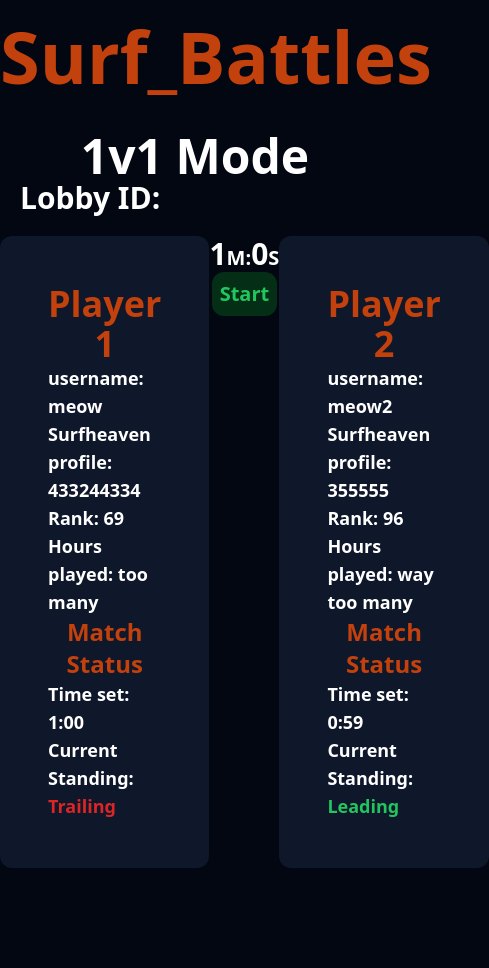
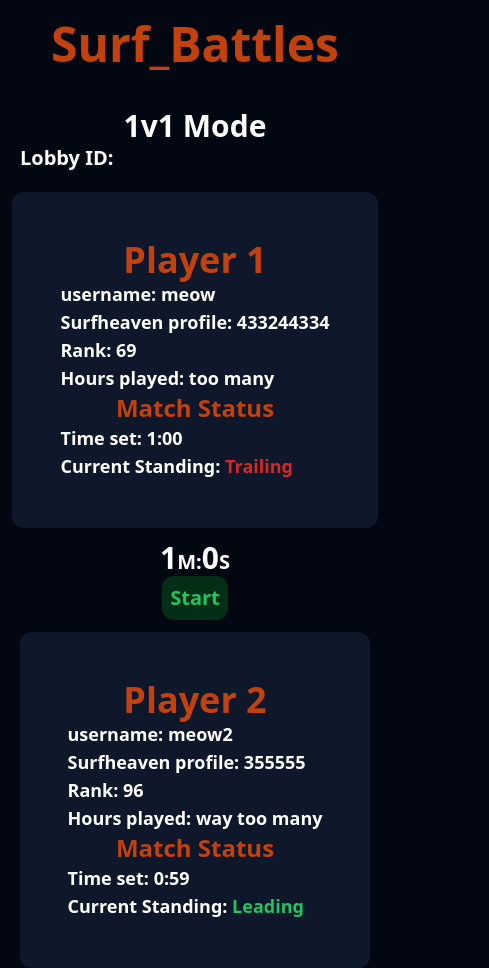
Before and after one commit to sKzAy/surf_battles, a Next.js app: page /1v1 in a window 390 px wide. Shown: the whole page, 489 px wide, since content can reach past the window. Before the commit the page ends 868 px from the top, so only its background shows below. Built offline with nearby package versions, Linux system fonts and the light colour scheme.

Commit message:
mobile changes

```diff
--- a/app/1v1/page.js
+++ b/app/1v1/page.js
@@ -9,15 +9,15 @@ const page = () => {
   return (
     <>
 
-        <Link href="/"><h1 data-aos="fade-down" className='text-orange-700 text-7xl text-center pt-5 font-bold'>Surf_Battles</h1></Link>
+        <Link href="/"><h1 data-aos="fade-down" className='text-orange-700 text-7xl text-center pt-5 font-bold max-md:text-5xl'>Surf_Battles</h1></Link>
         <div data-aos="fade-up" className="page ">
-        <div className='text-white text-5xl mt-10 text-center font-bold'>
+        <div className='text-white text-5xl mt-10 text-center font-bold max-md:text-3xl'>
           <p>1v1 Mode</p>
-          <p className='text-3xl text-left pl-5'>Lobby ID:</p>
+          <p className='text-3xl text-left pl-5 max-md:text-xl'>Lobby ID:</p>
         </div>
-        <div className="players flex text-center align-middle justify-evenly mt-5">
+        <div className="players flex text-center align-middle justify-evenly mt-5 max-md:flex-col max-md:mx-auto">
           <div data-aos="fade-up" className="p1">
-            <div className="box w-fit h-fit p-12 bg-slate-900 border-none rounded-xl">
+            <div className="box w-fit h-fit p-12 bg-slate-900 border-none rounded-xl  max-md:mx-auto">
               <h1 className='text-orange-700 font-bold text-4xl text-center'>Player 1</h1>
               <div className="info">
                 <p className='text-white text-lg font-bold text-left'>username: meow</p>
@@ -33,11 +33,11 @@ const page = () => {
               </div>
             </div>
           </div>
-          <div data-aos="fade-up">
+          <div className='max-md:m-3' data-aos="fade-up">
             <Timer/>
           </div>
           <div data-aos="fade-up" className="p2">
-            <div className="box w-fit h-fit p-12 bg-slate-900 border-none rounded-xl">
+            <div className="box w-fit h-fit p-12 bg-slate-900 border-none rounded-xl max-md:mx-auto">
               <h1 className='text-orange-700 font-bold text-4xl text-center'>Player 2</h1>
               <div className="info">
                 <p className='text-white text-lg font-bold text-left'>username: meow2</p>
--- a/app/create/page.js
+++ b/app/create/page.js
@@ -176,7 +176,7 @@ const page = () => {
     }
   return (
     <>
-   <Link href="/"><h1 data-aos="fade-down" className='text-orange-700 text-7xl text-center pt-5 font-bold'>Surf_Battles</h1></Link>
+   <Link href="/"><h1 data-aos="fade-down" className='text-orange-700 text-7xl text-center pt-5 font-bold max-md:text-5xl'>Surf_Battles</h1></Link>
       <div data-aos="fade-up" className='text-center mt-5 bg-slate-800 h-fit w-fit p-6 mx-auto border-none rounded-2xl'>
       <form onSubmit={formEnter} action="" method="post">
         <div>
@@ -189,13 +189,13 @@ const page = () => {
         required
         type="text"
         placeholder = "eg: 921269561"
-        className='w-[20vw] p-1 rounded-xl mt-1'
+        className='w-[20vw] p-1 rounded-xl mt-1 max-md:w-[65vw]'
         key="steamid"
         />
          <p ref={SteamErrorRef} className='opacity-0 w-fit mx-auto text-red-500 font-bold text-sm underline'>
         Invalid Steam ID3!
         </p>
-        <p className='text-white text-sm w-[25vw] mx-auto'>The numbers at the end of your surfheaven profile link is your steam ID3, for example in this profile: https://surfheaven.eu/player/921269561
+        <p className='text-white text-sm w-[25vw] mx-auto max-md:w-[60vw]'>The numbers at the end of your surfheaven profile link is your steam ID3, for example in this profile: https://surfheaven.eu/player/921269561
             the &apos;921269561&apos; part is the steam ID3 </p>
         </div>
         <div className='mt-1'>
@@ -206,7 +206,7 @@ const page = () => {
         type="text"
         key = "duration"
         placeholder='Time in minutes -> Min 5,Max 60'
-        className='w-[20vw] p-1 rounded-xl mt-1'
+        className='w-[20vw] p-1 rounded-xl mt-1 max-md:w-[65vw]'
         />
         <p ref={DurationErrorRef} className='opacity-0 w-fit mx-auto text-red-500 font-bold text-sm underline'>
         Invalid time, enter an integer between 5 and 60!
@@ -220,7 +220,7 @@ const page = () => {
         type="text"
         key = "map"
         placeholder='eg: surf_corruption'
-        className='w-[20vw] p-1 rounded-xl mt-1'
+        className='w-[20vw] p-1 rounded-xl mt-1 max-md:w-[65vw]'
         />
         <p ref={MapErrorRef} className='opacity-0 w-fit mx-auto text-red-500 font-bold text-sm underline'>
         Invalid map name!
--- a/app/join/page.js
+++ b/app/join/page.js
@@ -53,7 +53,7 @@ const page = () => {
     }
   return (
     <>
-      <Link href="/"><h1 data-aos="fade-down" className='text-orange-700 text-7xl text-center pt-5 font-bold'>Surf_Battles</h1></Link>
+      <Link href="/"><h1 data-aos="fade-down" className='text-orange-700 text-7xl text-center pt-5 font-bold max-md:text-5xl'>Surf_Battles</h1></Link>
       <div data-aos="fade-up" className='text-center mt-5 bg-slate-800 h-fit w-fit p-8 mx-auto border-none rounded-2xl'>
       <form action="" method="post">
         <div>
@@ -63,13 +63,13 @@ const page = () => {
         required
         type="text"
         placeholder = "eg: 921269561"
-        className='w-[20vw] p-1 rounded-xl mt-1'
+        className='w-[20vw] p-1 rounded-xl mt-1 max-md:w-[65vw]'
         key="steamid"
         />
         <p ref={SteamErrorRef} className='opacity-0 w-fit mx-auto text-red-500 font-bold text-sm underline'>
         Invalid Steam ID3!
         </p>
-        <p className='text-white text-sm w-[25vw] mx-auto'>The numbers at the end of your surfheaven profile link is your steam ID3, for example in this profile: https://surfheaven.eu/player/921269561
+        <p className='text-white text-sm w-[25vw] mx-auto max-md:w-[60vw]'>The numbers at the end of your surfheaven profile link is your steam ID3, for example in this profile: https://surfheaven.eu/player/921269561
             the &apos;921269561&apos; part is the steam id 3 </p>
         </div>
         <div>
@@ -79,7 +79,7 @@ const page = () => {
         required
         type="text"
         placeholder = "idk rn"
-        className='w-[20vw] p-1 rounded-xl mt-1'
+        className='w-[20vw] p-1 rounded-xl mt-1 max-md:w-[65vw]'
         key="lobbycode"
         />
         </div>
--- a/app/team/page.js
+++ b/app/team/page.js
@@ -10,15 +10,15 @@ const page = () => {
    return (
     <>
 
-          <Link href="/"><h1 data-aos="fade-down" className='text-orange-700 text-7xl text-center pt-5 font-bold'>Surf_Battles</h1></Link>
+          <Link href="/"><h1 data-aos="fade-down" className='text-orange-700 text-7xl text-center pt-5 font-bold max-md:text-5xl'>Surf_Battles</h1></Link>
         <div data-aos="fade-up" className="page">
-        <div className='text-white text-5xl mt-8 text-center font-bold'>
+        <div className='text-white text-5xl mt-8 text-center font-bold max-md:text-3xl'>
           <p>Team Mode</p>
-          <p className='text-3xl text-left pl-5'>Lobby ID:</p>
+          <p className='text-3xl text-left pl-5 max-md:text-xl'>Lobby ID:</p>
         </div>
-        <div className="players flex text-center align-middle justify-evenly mt-5">
+        <div className="players flex text-center align-middle justify-evenly mt-5 max-md:flex-col">
           <div className="team1">
-            <div className="box w-fit h-fit p-10 bg-slate-900 border-none rounded-xl pb-4">
+            <div className="box w-fit h-fit p-10 bg-slate-900 border-none rounded-xl pb-4 max-md:mx-auto max-md:p-6">
               <h1 className='text-orange-700 font-bold text-4xl text-center'>Team 1</h1>
               <div className="player1">
                 <p className='text-2xl font-bold text-orange-700 text-left'>Player 1</p>
@@ -41,11 +41,11 @@ const page = () => {
               </div>
             </div>
           </div>
-          <div>
+          <div className='m-3'>
             <Timer/>
           </div>
           <div className="team2">
-            <div className="box w-fit h-fit p-10 bg-slate-900 border-none rounded-xl pb-4">
+            <div className="box w-fit h-fit p-10 bg-slate-900 border-none rounded-xl pb-4 max-md:p-6 max-md:mx-auto">
               <h1 className='text-orange-700 font-bold text-4xl text-center'>Team 2</h1>
               <div className="Player1">
                 <p className='text-2xl font-bold text-orange-700 text-left'>Player 1</p>
--- a/components/Landing.js
+++ b/components/Landing.js
@@ -5,13 +5,13 @@ import Link from 'next/link'
 const Landing = () => {
   return (
     <>
-        <Link href="/"><h1 data-aos="fade-down" className='text-orange-700 text-7xl text-center pt-5 font-bold'>Surf_Battles</h1></Link>
-        <div data-aos="fade-up" className='text-white text-5xl text-center mt-10 font-bold'>
+        <Link href="/"><h1 data-aos="fade-down" className='text-orange-700 text-7xl text-center pt-5 font-bold max-md:text-5xl'>Surf_Battles</h1></Link>
+        <div data-aos="fade-up" className='text-white text-5xl text-center mt-10 font-bold max-md:text-3xl'>
             Choose:
         </div>
         <div data-aos="fade-up" className='flex flex-col text-center gap-2 mt-10'>
-            <Link href="/create"><button className='text-orange-700 text-3xl font-semibold rounded-xl p-2 text-center hover:transition-transform transition-transform hover:border-orange-700 hover:border hover:scale-105'  >Create Lobby</button></Link>
-            <Link href="/join"><button className='text-orange-700 text-3xl font-semibold rounded-xl p-2 text-center hover:transition-transform transition-transform hover:border-orange-700 hover:border hover:scale-105'>Join Lobby</button></Link>
+            <Link href="/create"><button className='text-orange-700 text-3xl font-semibold rounded-xl p-2 text-center hover:transition-transform transition-transform hover:border-orange-700 hover:border hover:scale-105 max-md:text-2xl'  >Create Lobby</button></Link>
+            <Link href="/join"><button className='text-orange-700 text-3xl font-semibold rounded-xl p-2 text-center hover:transition-transform transition-transform hover:border-orange-700 hover:border hover:scale-105 max-md:text-2xl'>Join Lobby</button></Link>
         </div>
     </>
   )
```
